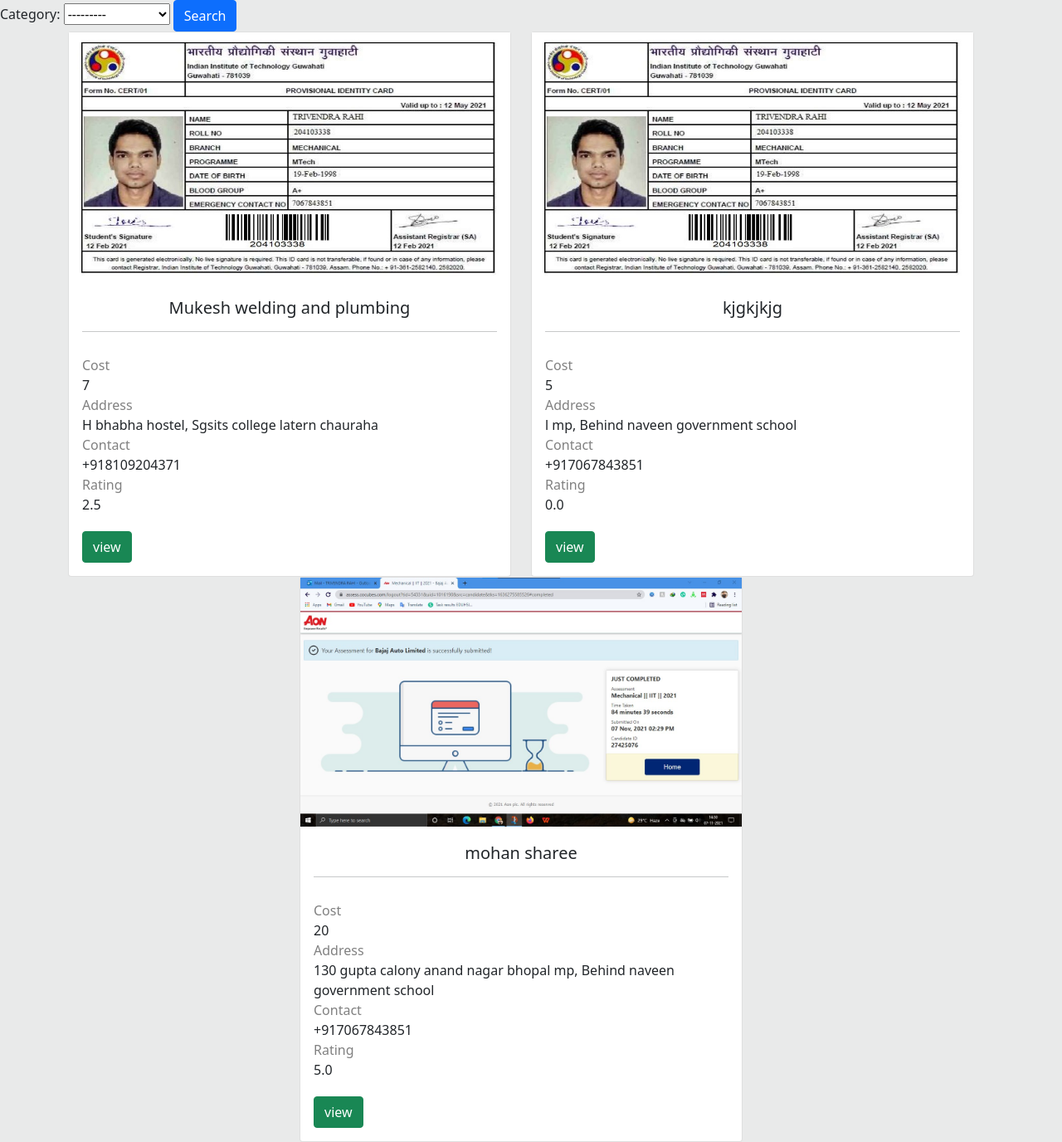
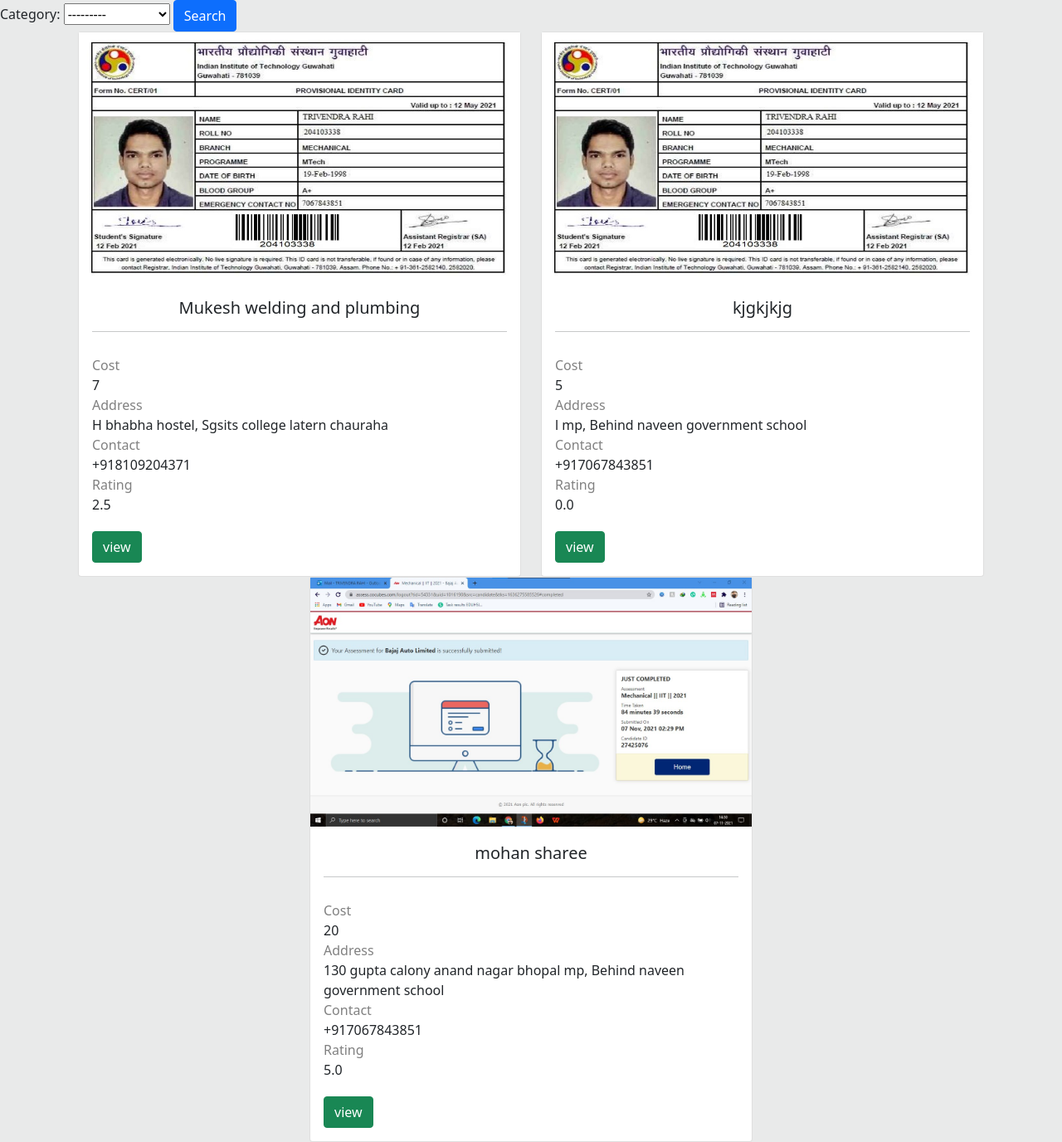
Before and after one commit to trakagreat/kamingo, a Django app: page / in a window 1280 px wide. Shown: the part 70-1446 px from the top of the page at 83% size. Run offline with Django 4.2, Linux system fonts and the light colour scheme; data comes from the database, SQL or seed files in the repository; parts of the project's set-up code (start-up, migrations or seed data) failed here and were passed over.

Commit message:
fontpage fixing5

```diff
--- a/serviceapp/templates/serviceapp/front_page.html
+++ b/serviceapp/templates/serviceapp/front_page.html
@@ -16,7 +16,7 @@
             <button type="submit" class="btn btn-primary">Search</button>
         </form>
     </div>
-<div class="container">
+<div class="container d-flex justify-content-center ">
 
 
     <div class="row d-flex justify-content-center " style="width: 100%" >
```
